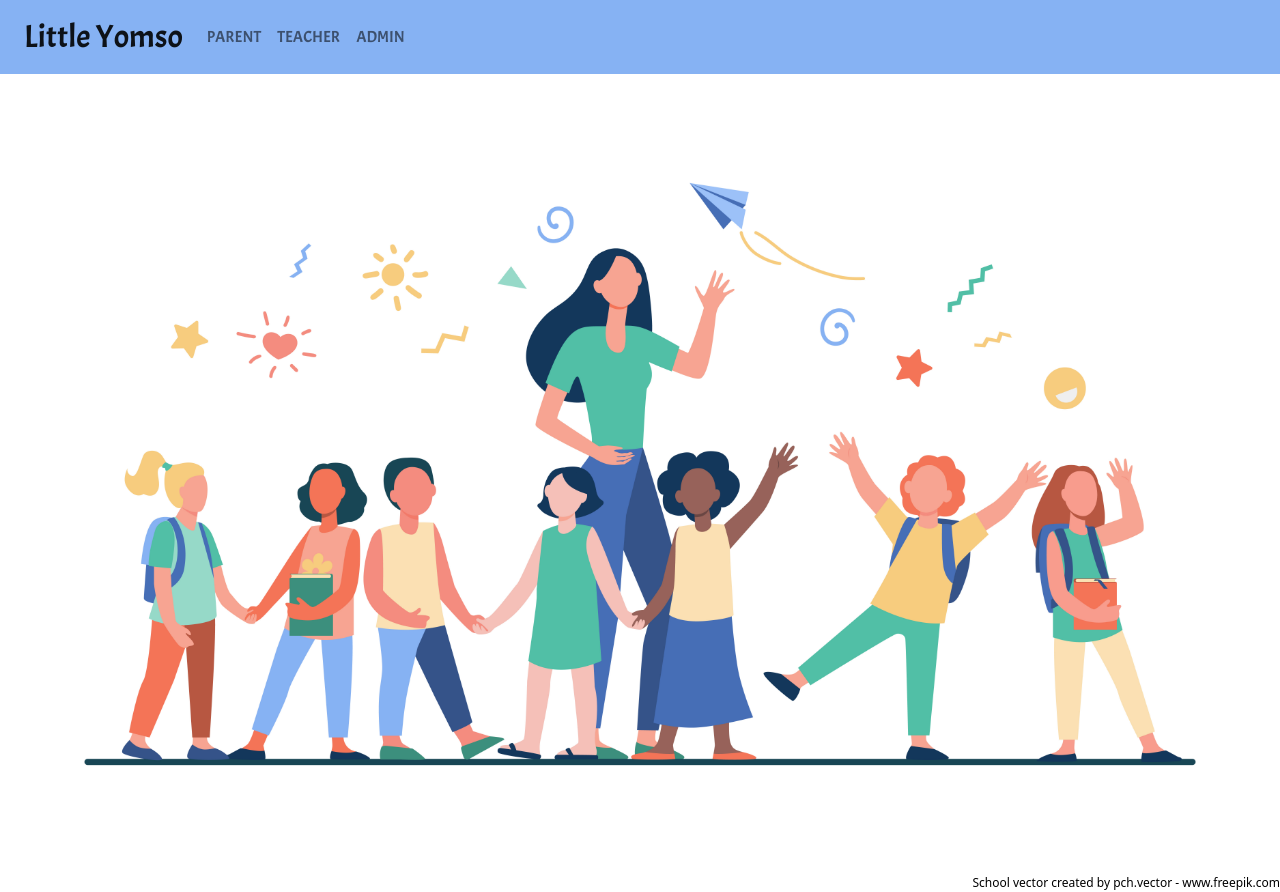
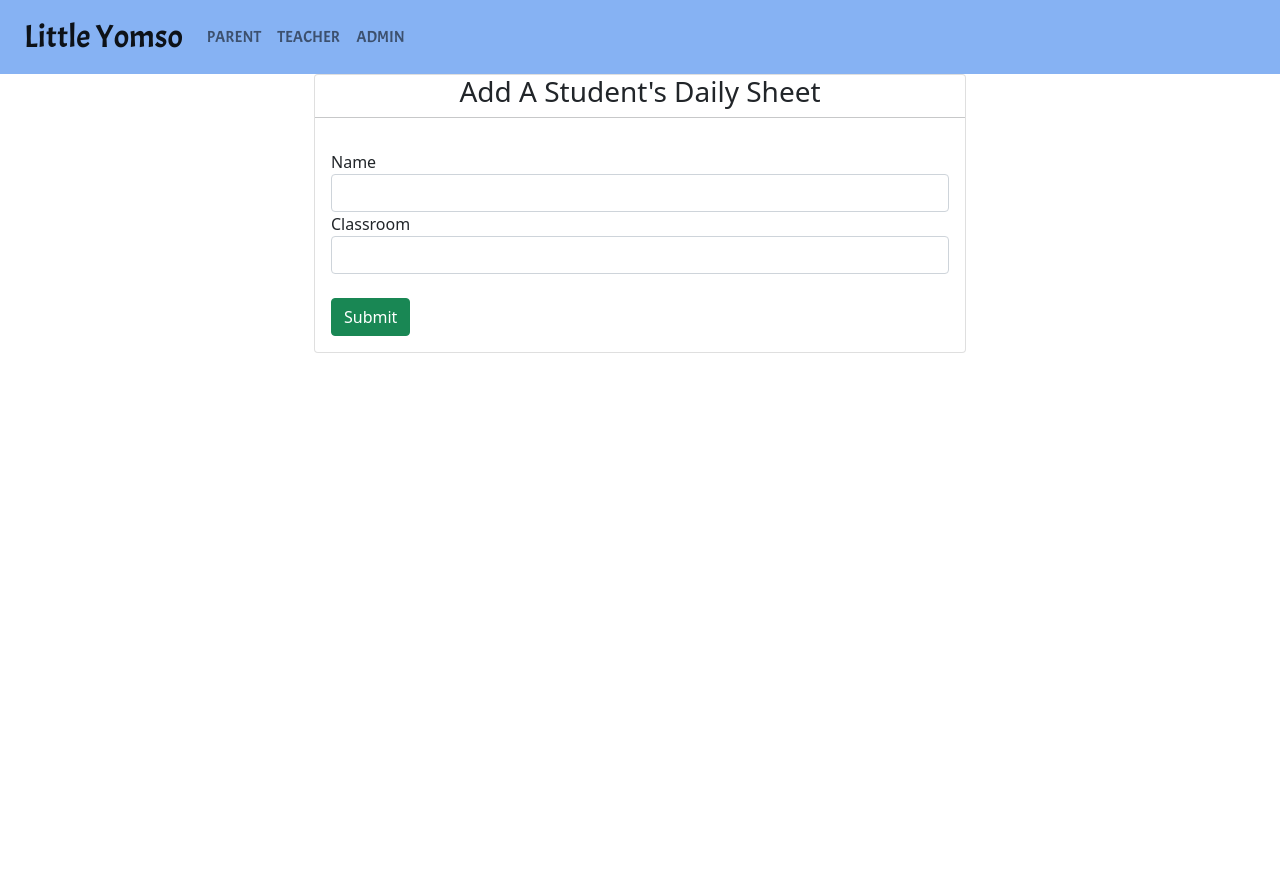
Before and after one commit to dinowaffles/frontend-dailysheets, an Angular app: page /classroom/1/add in a window 1280 px wide. Before the commit this address led to /. After the commit the page ends 800 px from the top, so only its background shows below. Built offline with nearby package versions, Linux system fonts and the light colour scheme.

Commit message:
added create daily sheet component

```diff
--- a/src/app/app-routing.module.ts
+++ b/src/app/app-routing.module.ts
@@ -12,6 +12,7 @@ import { StudentDeleteComponent } from './student-delete/student-delete.componen
 import { StudentListComponent } from './student-list/student-list.component';
 import { StudentUpdateComponent } from './student-update/student-update.component';
 import { TeacherClassroomComponent } from './teacher-classroom/teacher-classroom.component';
+import { TeacherStudentAddComponent } from './teacher-student-add/teacher-student-add.component';
 import { TeacherStudentComponent } from './teacher-student/teacher-student.component';
 import { TeacherComponent } from './teacher/teacher.component';
 
@@ -32,6 +33,10 @@ const routes: Routes = [
   {
     path: 'classroom/:id',
     component: TeacherClassroomComponent,
+  },
+  {
+    path: 'classroom/:id/add',
+    component: TeacherStudentAddComponent,
   },
   {
     path: 'classroom/:id/student/:id',
--- a/src/app/app.module.ts
+++ b/src/app/app.module.ts
@@ -22,6 +22,7 @@ import { AdminComponent } from './admin/admin.component';
 import { TeacherClassroomComponent } from './teacher-classroom/teacher-classroom.component';
 import { LandingComponent } from './landing/landing.component';
 import { NavbarComponent } from './navbar/navbar.component';
+import { TeacherStudentAddComponent } from './teacher-student-add/teacher-student-add.component';
 
 @NgModule({
   declarations: [
@@ -41,7 +42,8 @@ import { NavbarComponent } from './navbar/navbar.component';
     AdminComponent,
     TeacherClassroomComponent,
     LandingComponent,
-    NavbarComponent
+    NavbarComponent,
+    TeacherStudentAddComponent
   ],
   imports: [
     BrowserModule,
--- a/src/app/teacher-classroom/teacher-classroom.component.html
+++ b/src/app/teacher-classroom/teacher-classroom.component.html
@@ -2,14 +2,20 @@
     <div class="card col-md-6 offset-md-3 offset-md-3">
         <div class="row">
             <h3 class="text-center"> Classroom Name </h3>
-            <hr />
-            <div class="card-body">
-                <button routerLink="/classroom/1/student/1" class ="btn btn-primary">
-                    Student1</button><br><br>
-                <button routerLink="/classroom/1/student/2" class ="btn btn-primary">
-                    Student2</button><br><br>
+                <table class="table table-striped table-bordered">
+                    <tbody>
+                        <tr *ngFor="let sheet of sheets">
+                            <td>{{sheet.studentName}}</td>
+                            <td>
+                                <button (click)="updateSheet(sheet.id)"
+                                class ="btn btn-primary">Edit</button>
+                            </td>
+                        </tr>
+                    </tbody>
+                </table>
 
-            </div>
+                <button class="btn btn-primary" routerLink="/classroom/:id/add">
+                    Add Student</button>
         </div>
     </div>
 </div>
--- a/src/app/teacher-classroom/teacher-classroom.component.ts
+++ b/src/app/teacher-classroom/teacher-classroom.component.ts
@@ -1,7 +1,7 @@
 import { Component, OnInit } from '@angular/core';
-import { ClassroomService } from '../classroom.service';
-import { Classroom } from '../classroom';
-import { ActivatedRoute, Router } from '@angular/router';
+import { Sheet } from '../sheet';
+import { SheetService } from '../sheet.service';
+import { Router } from '@angular/router';
 
 @Component({
   selector: 'app-teacher-classroom',
@@ -10,20 +10,23 @@ import { ActivatedRoute, Router } from '@angular/router';
 })
 export class TeacherClassroomComponent implements OnInit {
 
-  id!: number;
-  classroom: Classroom = new Classroom();
+  sheets: Sheet[] | undefined;
 
-  constructor(private classroomService: ClassroomService,
-    private route: ActivatedRoute, private router: Router) { }
+  constructor(private sheetService: SheetService,
+    private router: Router) { }
 
   ngOnInit(): void {
-    this.id = this.route.snapshot.params['id'];
+    this.getSheets();
+  }
 
-    this.classroomService.getClassroomById(this.id).subscribe(data => {
-      this.classroom = data;
-    },
-    // error => console.log(error)
-    );
+  private getSheets() {
+    this.sheetService.getSheetList().subscribe(data => {
+      this.sheets = data;
+    });
+  }
+
+  updateSheet(id: number) {
+    this.router.navigate(['/classroom/:id/student', id]);
   }
 
 }
--- /dev/null
+++ b/src/app/teacher-student-add/teacher-student-add.component.html
@@ -0,0 +1,31 @@
+<div class="row">
+    <div class="card col-md-6 offset-md-3 offset-md-3">
+        <div class="row">
+            <h3 class="text-center"> Add A Student's Daily Sheet </h3>
+            <hr />
+            <div class="card-body">
+                <form (ngSubmit)="onSubmit()">
+
+                    <div class="form-group">
+                        <label> Name </label>
+                        <input type="text" class="form-control" id="name"
+                            [(ngModel)]="sheet.studentName"
+                            name="name">
+                    </div>
+
+                    <div class="form-group">
+                        <label> Classroom </label>
+                        <input type="text" class="form-control" id="classroom"
+                            [(ngModel)]="sheet.classroom"
+                            name="classroom">
+                    </div>
+
+
+                    <br />
+                    <button class="btn btn-success" type="submit">Submit</button>
+
+                </form>
+            </div>
+        </div>
+    </div>
+</div>
--- /dev/null
+++ b/src/app/teacher-student-add/teacher-student-add.component.ts
@@ -0,0 +1,39 @@
+import { Component, OnInit } from '@angular/core';
+import { Sheet } from '../sheet';
+import { SheetService } from '../sheet.service';
+import { Router } from '@angular/router';
+
+@Component({
+  selector: 'app-teacher-student-add',
+  templateUrl: './teacher-student-add.component.html',
+  styleUrls: ['./teacher-student-add.component.css']
+})
+export class TeacherStudentAddComponent implements OnInit {
+
+  sheet: Sheet = new Sheet();
+
+  constructor(private sheetService: SheetService,
+    private router: Router) { }
+
+  ngOnInit(): void {
+  }
+
+  saveSheet() {
+    this.sheetService.createSheet(this.sheet).subscribe(data => {
+      console.log(data);
+      this.goToStudentList();
+    },
+    // error => console.log(error)
+    );
+  }
+
+  goToStudentList() {
+    this.router.navigate(['/classroom/:id']);
+  }
+
+  onSubmit() {
+    console.log(this.sheet);
+    this.saveSheet();
+  }
+
+}
--- a/src/app/teacher-student/teacher-student.component.ts
+++ b/src/app/teacher-student/teacher-student.component.ts
@@ -1,4 +1,7 @@
 import { Component, OnInit } from '@angular/core';
+import { Sheet } from '../sheet';
+import { SheetService } from '../sheet.service';
+import { ActivatedRoute, Router } from '@angular/router';
 
 @Component({
   selector: 'app-teacher-student',
@@ -7,9 +10,20 @@ import { Component, OnInit } from '@angular/core';
 })
 export class TeacherStudentComponent implements OnInit {
 
-  constructor() { }
+  sheets: Sheet[] | undefined;
+  id!: number;
+  sheet!: Sheet;
+
+  constructor(private route: ActivatedRoute,
+    private sheetService: SheetService) { }
 
   ngOnInit(): void {
+    this.id = this.route.snapshot.params['id'];
+
+    this.sheet = new Sheet();
+    this.sheetService.getSheetById(this.id).subscribe(data => {
+      this.sheet = data;
+    });
   }
 
 }
```
Also changed, not shown: src/app/teacher-student-add/teacher-student-add.component.css (added), 1 other file (tests, documents, lock files or other folders).
